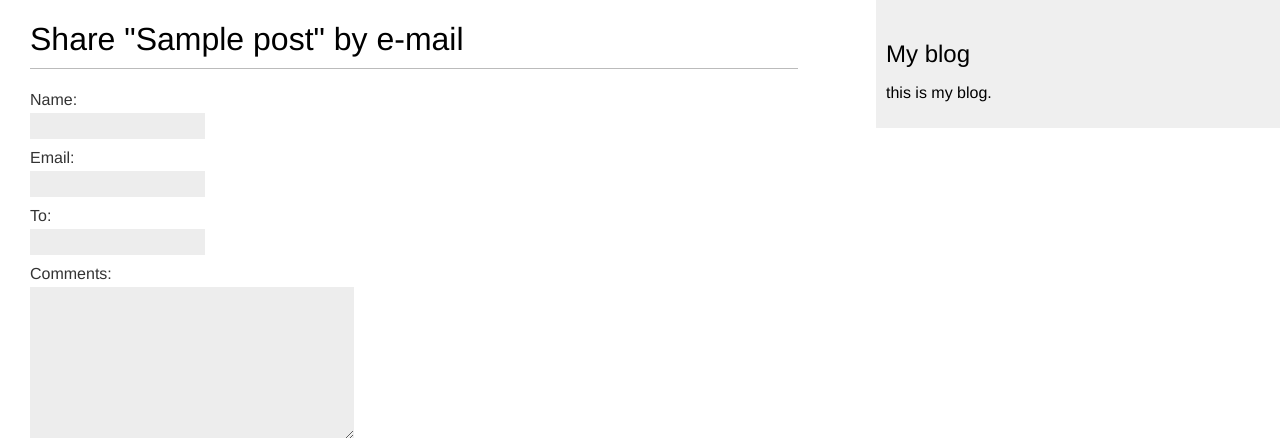
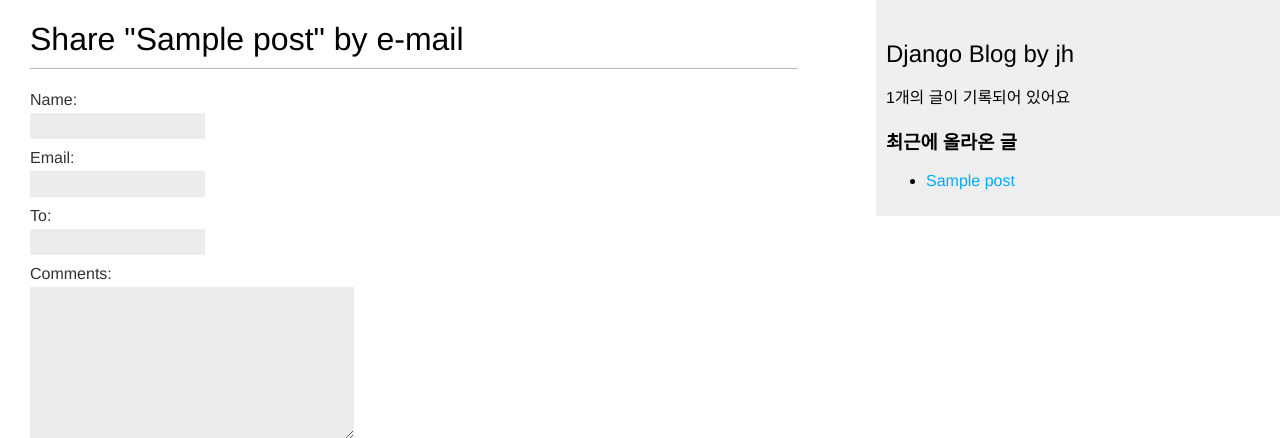
Before and after one commit to likelion-backend-6th/DjangoProject_LeeJinHo, a Django app: page /blog/1/share/ in a window 1280 px wide. Shown: the top 438 px of the page. Run offline with Django 4.2, Linux system fonts and the light colour scheme; tables that the repository leaves empty hold one stand-in row (values such as "Sample post").

```diff
--- a/blog/models.py
+++ b/blog/models.py
@@ -3,6 +3,7 @@ from django.contrib.auth.models import User
 from django.db import models
 from django.utils import timezone
 from django.urls import reverse
+from taggit.managers import TaggableManager
 
 
 class PublishedManager(models.Manager):
@@ -18,13 +19,12 @@ class Post(models.Model):
     # id = 자동생성(BigAutoField)
     title = models.CharField(max_length=250)  # 글의 제목을 위한 필드, SQL에서 VARCHAR열로 변환
     slug = models.SlugField(max_length=250, unique_for_date='publish', allow_unicode=True)# SlugField필드, 문자,숫자,밑줄,하이픈만 포함하는 짧은 레이블, SEO친화적인 URL구성
-
+    tags = TaggableManager()
     author = models.ForeignKey(  # 장고가 관련모델의 기본키를 사용하여 데이터베이스에서 외래키를 생성함
         User,  # import한 User모델, M:1 관계, 사용자는 여러글을 작성한다
         on_delete=models.CASCADE,  # 객체가 삭제될 시 동작, 사용자가 삭제되면 글도 삭제된다
         related_name='blog_posts',  # user.blog_posts로 객체접근 가능
     )
-
     body = models.TextField()  # 글의 본문을 저장하는 필드, SQL에서 TEXT열로 변환
     publish = models.DateTimeField(default=timezone.now)  # datatime.now의 시간대를 고려한 버전
     created = models.DateTimeField(auto_now_add=True)  # 게시물 create 날짜 시간 저장, auto_now_add 객체를 생성할 때 날짜 저장
--- a/blog/templates/blog/base.html
+++ b/blog/templates/blog/base.html
@@ -1,3 +1,4 @@
+{% load blog_tags %}
 {% load static %}
 
 <!doctype html>
@@ -16,8 +17,12 @@
     {% endblock content %}
 </div>
 <div id="sidebar">
-    <h2>My blog</h2>
-    <p>this is my blog.</p>
+    <h2>Django Blog by jh</h2>
+    <p>
+        {% total_posts %}개의 글이 기록되어 있어요
+    </p>
+    <h3>최근에 올라온 글</h3>
+    {% show_latest_posts 3 %}
 </div>
 </body>
 </html>
--- /dev/null
+++ b/blog/templates/blog/post/latest_posts.html
@@ -0,0 +1,7 @@
+<ul>
+    {% for post in latest_posts %}
+    <li>
+        <a href="{{ post.get_absolute_url }}">{{ post.title }}</a>
+    </li>
+    {% endfor %}
+</ul>
--- /dev/null
+++ b/blog/templatetags/blog_tags.py
@@ -0,0 +1,15 @@
+from django import template
+from ..models import Post
+
+register = template.Library()
+
+
+@register.simple_tag
+def total_posts():
+    return Post.published.count()
+
+
+@register.inclusion_tag('blog/post/latest_posts.html')
+def show_latest_posts(count=5):
+    latest_posts = Post.published.order_by('-publish')[:count]
+    return {'latest_posts': latest_posts}
--- a/blog/urls.py
+++ b/blog/urls.py
@@ -3,13 +3,13 @@ from . import views
 
 app_name = 'blog'
 urlpatterns = [
-    # post views
-    # path('', views.post_list, name='post_list'), 이전 URL 패턴
-    path('', views.PostListView.as_view(), name='post_list'),  # PostListView 클래스 사용
+    path('list/', views.post_list, name='post_list'),
+    path('', views.post_list, name='post_list'), #함수형 뷰로 만드니까 페이지네이션 작동
+    #path('', views.PostListView.as_view(), name='post_list'), #PostListView 클래스 사용
     re_path(r'^(?P<year>[0-9]{4})/(?P<month>[0-9]{1,2})/(?P<day>[0-9]{1,2})/(?P<post>[-\w]+)/$', views.post_detail,
             name='post_detail'),
+#5. URL패턴 생성
     path('<int:post_id>/share/', views.post_share, name='post_share'),
-
-#5. URL패턴 생성
     path('<int:post_id>/comment/', views.post_comment, name='post_comment'),
+    path('tag/<tag_slug>/', views.post_list, name='post_list_by_tag'),
 ]
--- a/blog/views.py
+++ b/blog/views.py
@@ -7,6 +7,8 @@ from django.views.generic import ListView
 from .forms import EmailPostForm, CommentForm
 from .models import Post
 from django.core.paginator import Paginator, EmptyPage, PageNotAnInteger
+from taggit.models import Tag
+from django.db.models import Count
 
 
 class PostListView(ListView):
@@ -18,21 +20,25 @@ class PostListView(ListView):
 
 
 # Create your views here.
-def post_list(request):
-    per_page = request.GET.get('per_page', 3)
-    post_list = Post.published.all()
-    # paginator = Paginator(post_list, 3) # 페이지당 3개의 게시물로 페이지네이션
+def post_list(request, tag_slug=None):
+    per_page = request.GET.get('per_page', 3)  # per_page가 없으면 3을 가져옴(동적으로 우선은 3개를 가져오게함)
+    page_number = request.GET.get('page', 1)  # page_number가 없으면 1을 가져옴
+    post_list = Post.published.all()  # published인 글들만 모두 가져옴
+    tag = None
+    if tag_slug:
+        tag = get_object_or_404(Tag, slug=tag_slug)  # slug가 없으면 404
+        post_list = post_list.filter(tags__in=[tag])
+
+    # 페이지네이터 클래스로 객체 생성
     paginator = Paginator(post_list, per_page, orphans=1)
-    page_number = request.GET.get('page')
+
     try:
         posts = paginator.page(page_number)
     except PageNotAnInteger:
-        # page_number가 정수가 아닌 경우 첫 번째 페이지 제공
         posts = paginator.page(1)
     except EmptyPage:
-        # page_number가 범위를 벗어난 경우 결과의 마지막 페이지 제공
         posts = paginator.page(paginator.num_pages)
-    return render(request, 'blog/post/list.html', {'posts': posts})
+    return render(request, 'blog/post/list.html', {'posts': posts, 'tag': tag})
 
 
 def post_detail(request, year, month, day, post):
@@ -42,19 +48,29 @@ def post_detail(request, year, month, day, post):
                              publish__year=year,
                              publish__month=month,
                              publish__day=day)
+
     comments = post.comments.filter(active=True)  # 쿼리셋 추가, 해당포스트의 활성 댓글을 가져오기 위해
-                                                  # Comment 모델에 직접 구축하는 대신 post객체를 활용해 관련 Comment 객체를 가져옴
+    # Comment 모델에 직접 구축하는 대신 post객체를 활용해 관련 Comment 객체를 가져옴
     form = CommentForm()  # 댓글 폼 인스턴스 생성
-    return render(request, 'blog/post/detail.html', {'post': post,
-                                                     'comments': comments,
-                                                     'form': form})
+
+    post_tags_ids = post.tags.values_list('id', flat=True)
+    similar_posts = Post.published.filter(tags__in=post_tags_ids).exclude(id=post.id)
+    similar_posts = similar_posts.annotate(same_tags=Count('tags')).order_by('-same_tags', '-publish')[:4]
+
+    return render(request,
+                  'blog/post/detail.html',
+                  {'post': post,
+                   'comments': comments,
+                   'form': form,
+                   'similar_posts': similar_posts})
 
 
 def post_share(request, post_id):
-    # id로 게시물 조회
+    # id로 게시글 조회
     post = get_object_or_404(Post, id=post_id, status=Post.Status.PUBLISHED)
     sent = False
     if request.method == 'POST':
+        form = EmailPostForm(request.POST)
         # 폼이 제출되었을 때
         form = EmailPostForm(request.POST)
         if form.is_valid():
@@ -68,7 +84,7 @@ def post_share(request, post_id):
         sent = True
     else:
         form = EmailPostForm()
-    return render(request, 'blog/post/share.html', {'post': post, 'form': form, 'sent': sent, })
+    return render(request, 'blog/post/share.html', {'post': post, 'form': form, 'sent': sent})
 
 
 # 4. 뷰에서 ModelForm 처리
--- a/catalogueApp/settings.py
+++ b/catalogueApp/settings.py
@@ -47,6 +47,7 @@ INSTALLED_APPS = [
     'django.contrib.staticfiles',  # 정적파일 관리를 위한 프레임워크
     # 여기까지 기본적인 장고 어플리케이션 / 여기서부터 추가된 본인의 장고 어플리케이션
     'blog.apps.BlogConfig',  # blog 어플리케이션 활성화
+    'taggit',
 ]
 
 # 실행할 미들웨어를 포함하는 목록
```
Also changed, not shown: blog/templates/blog/post/detail.html (+8 -0 lines), blog/templates/blog/post/list.html (+14 -2 lines), blog/templates/pagination.html (+6 -6 lines), blog/templatetags/__init__.py (added).
